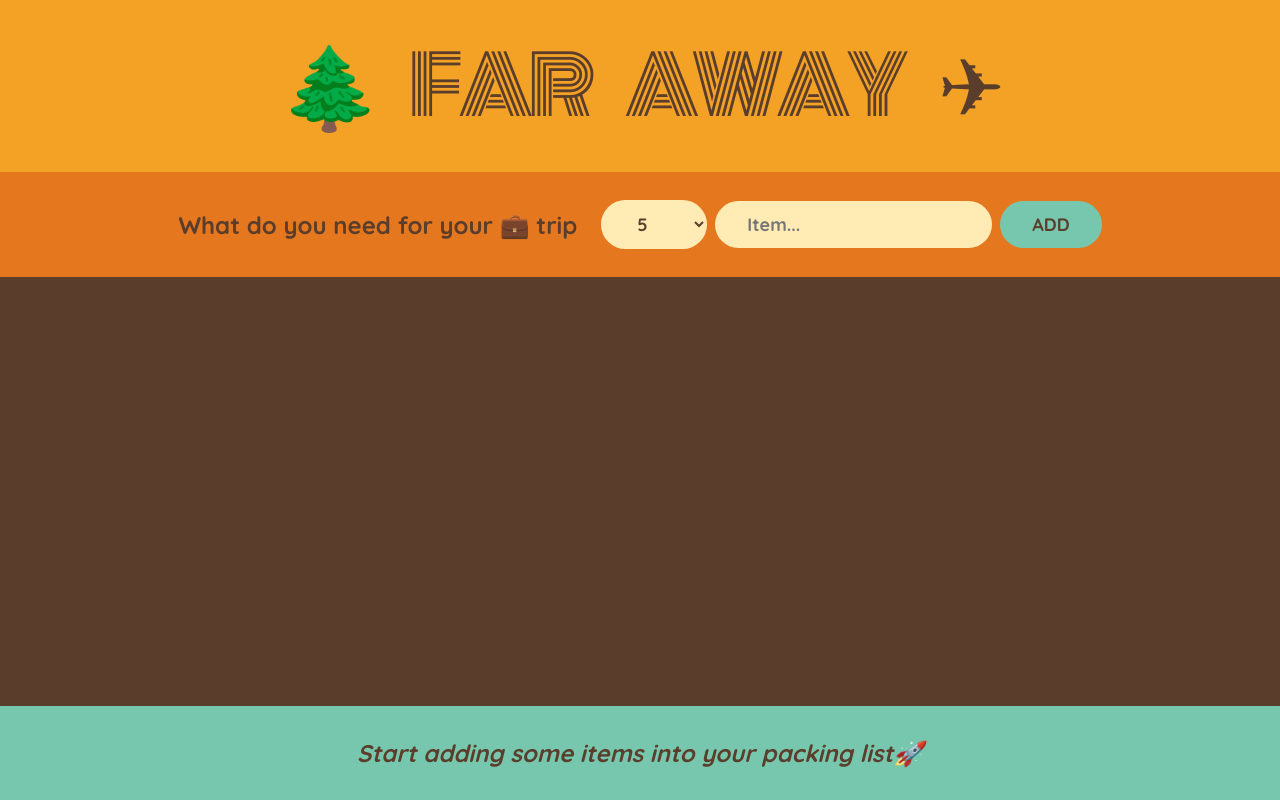
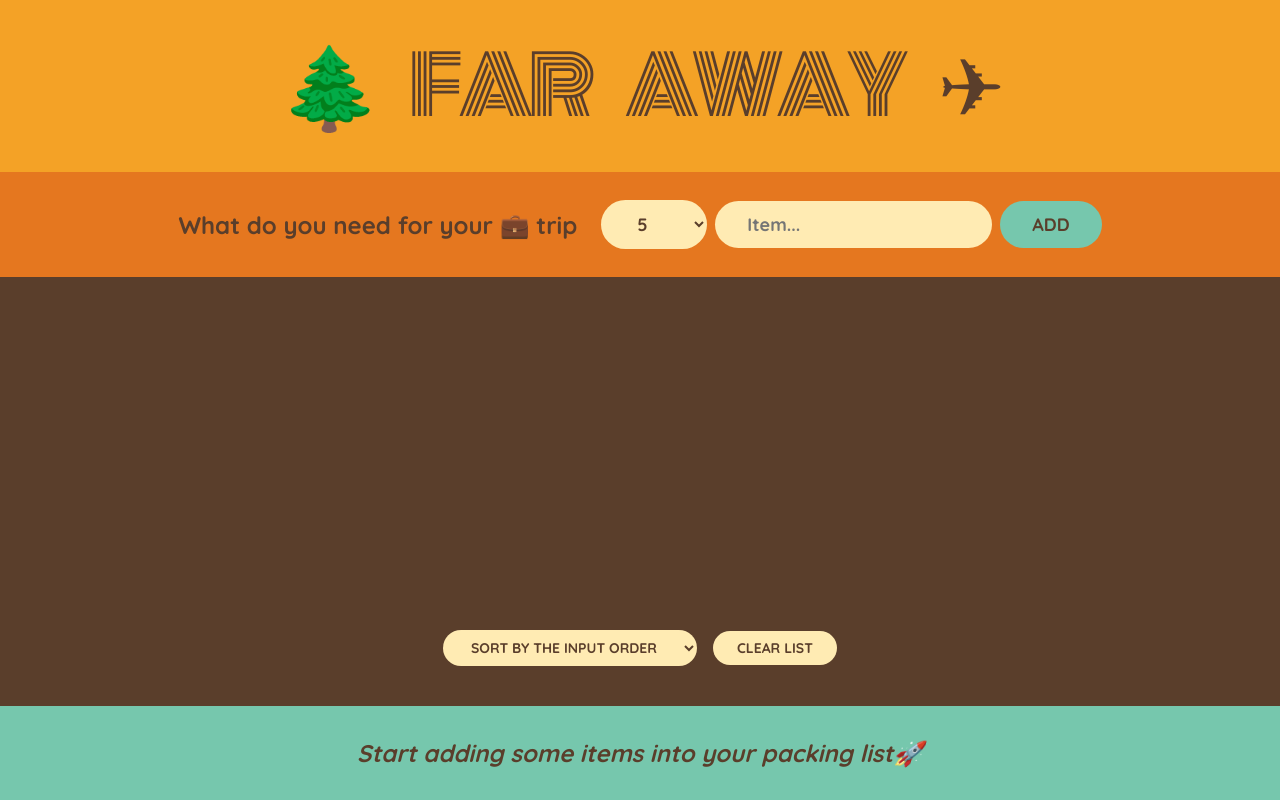
Before and after one commit to pfare-nel/travel-list, a React (Create React App) app: page / in a window 1280 px wide. Built offline with nearby package versions, Linux system fonts and the light colour scheme.

Commit message:
Added a sort selector and a clear items button

```diff
--- a/src/App.js
+++ b/src/App.js
@@ -24,6 +24,10 @@
     );
   }
 
+  function handleClearItems() {
+    setItems([]);
+  }
+
   return (
     <div className="app">
       <Logo />
@@ -32,6 +36,7 @@
         items={items}
         onDeleteItem={handleDeleteItem}
         onToggleItem={handleToggleItem}
+        onClearItems={handleClearItems}
       />
       <Stats items={items} />
     </div>
@@ -83,11 +88,27 @@
   );
 }
 
-function PackingList({ items, onDeleteItem, onToggleItem }) {
+function PackingList({ items, onDeleteItem, onToggleItem, onClearItems }) {
+  const [sortBy, setSortBy] = useState("input");
+
+  let sortedItems;
+
+  if (sortBy === "input") sortedItems = items;
+
+  if (sortBy === "descprition")
+    sortedItems = items
+      .slice()
+      .sort((a, b) => a.description.localeCompare(b.description));
+
+  if (sortBy === "packed")
+    sortedItems = items
+      .slice()
+      .sort((a, b) => Number(a.packed) - Number(b.packed));
+
   return (
     <div className="list">
       <ul>
-        {items.map((item) => (
+        {sortedItems.map((item) => (
           <Item
             item={item}
             onDeleteItem={onDeleteItem}
@@ -96,6 +117,14 @@
           />
         ))}
       </ul>
+      <div className="actions">
+        <select value={sortBy} onChange={(e) => setSortBy(e.target.value)}>
+          <option value="input">Sort by the input order</option>
+          <option value="description">Sort by description</option>
+          <option value="packed">Sort by packed status</option>
+        </select>
+        <button onClick={onClearItems}>Clear list</button>
+      </div>
     </div>
   );
 }
```
